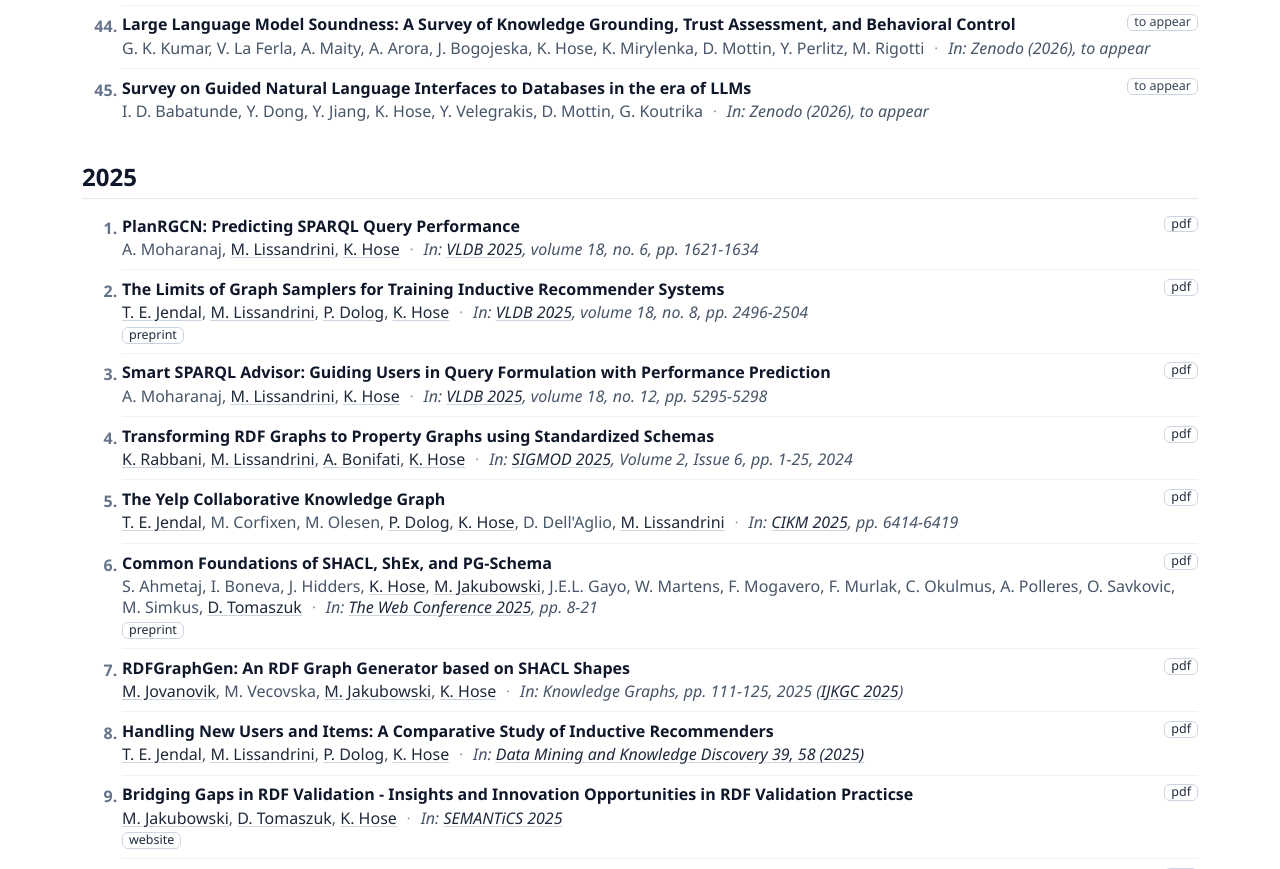
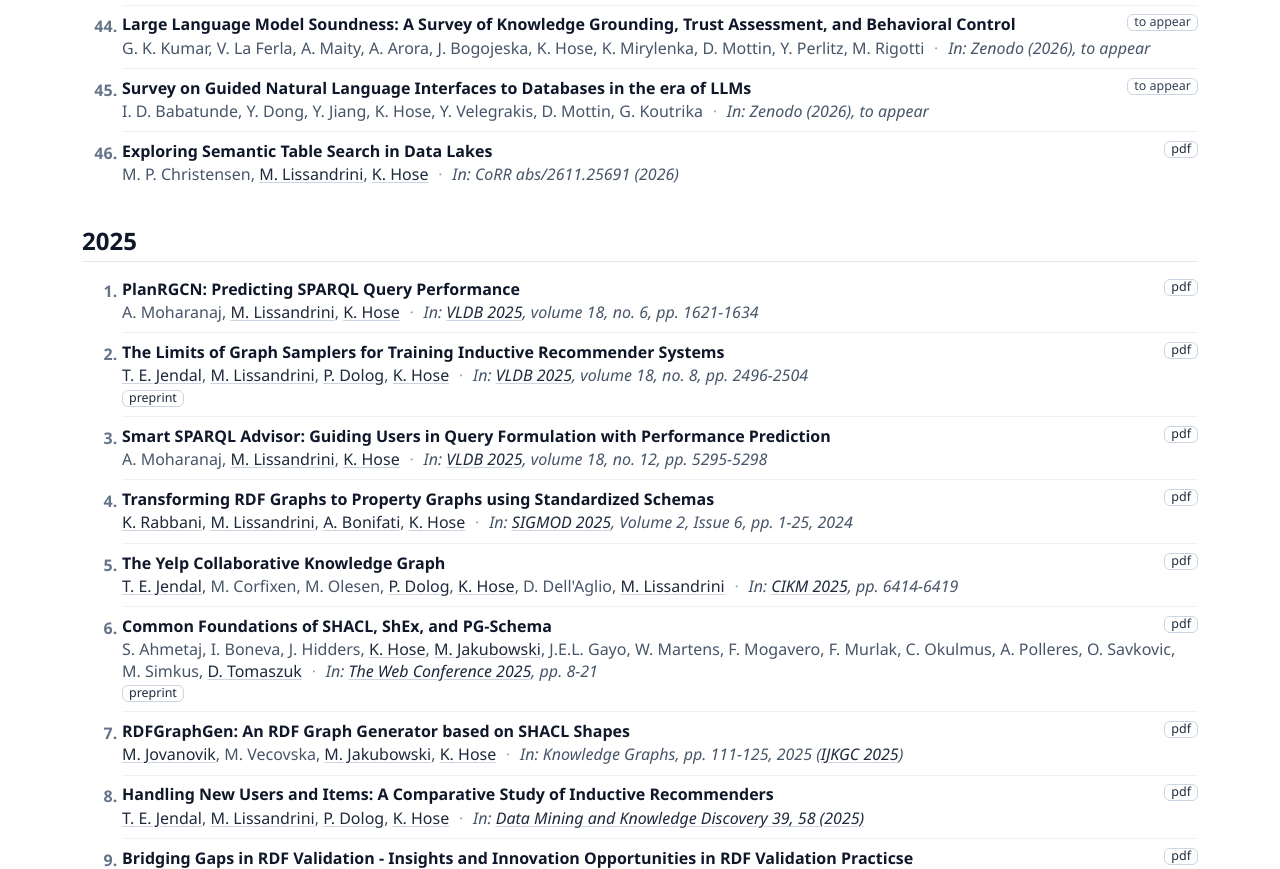
Before and after one commit to dmki-tuwien/dmki-tuwien.github.io, a plain HTML site: page publications.html in a window 1280 px wide. Shown: the part 3540-4409 px from the top of the page. Drawn offline with nearby package versions, Linux system fonts and the light colour scheme.

Commit message:
new paper

```diff
--- a/publications.html
+++ b/publications.html
@@ -933,6 +933,20 @@ body {
             </div>
           </li>
 
+          <li class="pub-item">
+            <div class="pub-main">
+              <div class="pub-title">Exploring Semantic Table Search in Data Lakes</div>
+              <div class="pub-meta">
+                <a class="pub-link" href="https://arxiv.org/abs/2611.25691" rel="noopener" target="_blank">pdf</a>
+              </div>
+            </div>
+            <div class="pub-subline">
+              <span class="pub-authors">M. P. Christensen, <a href="https://lissandrini.com/">M. Lissandrini</a>, <a href="http://katja-hose.de" target="_blank">K. Hose</a></span>
+              <span class="pub-sep">·</span>
+              <span class="pub-venue">In: CoRR abs/2611.25691 (2026)</span>
+            </div>
+          </li>
+
         </ul>
 
 
```
